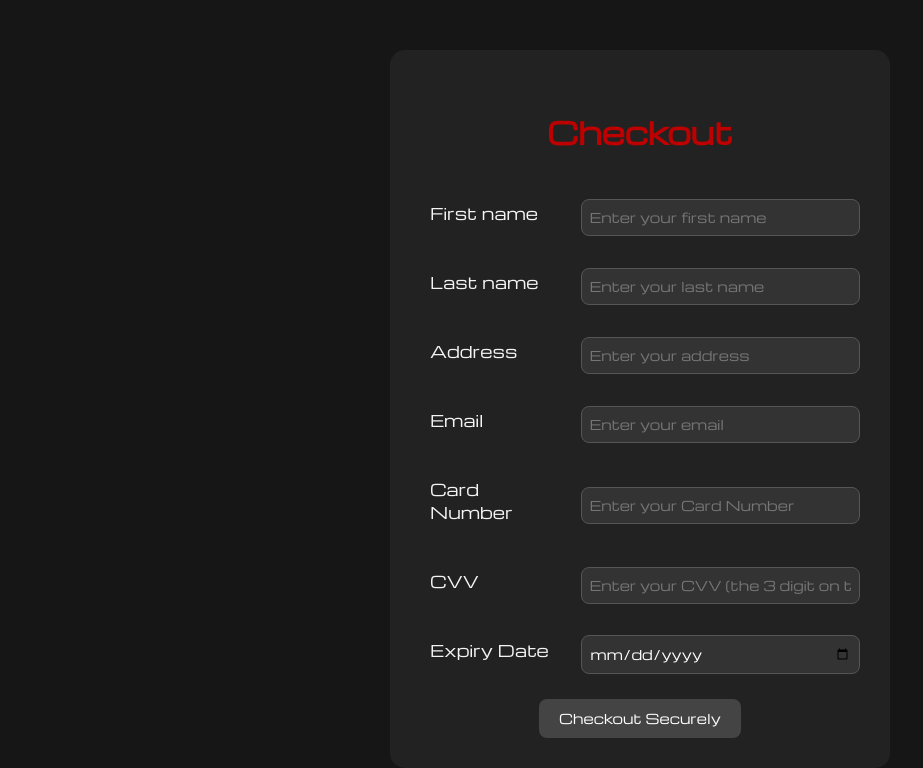
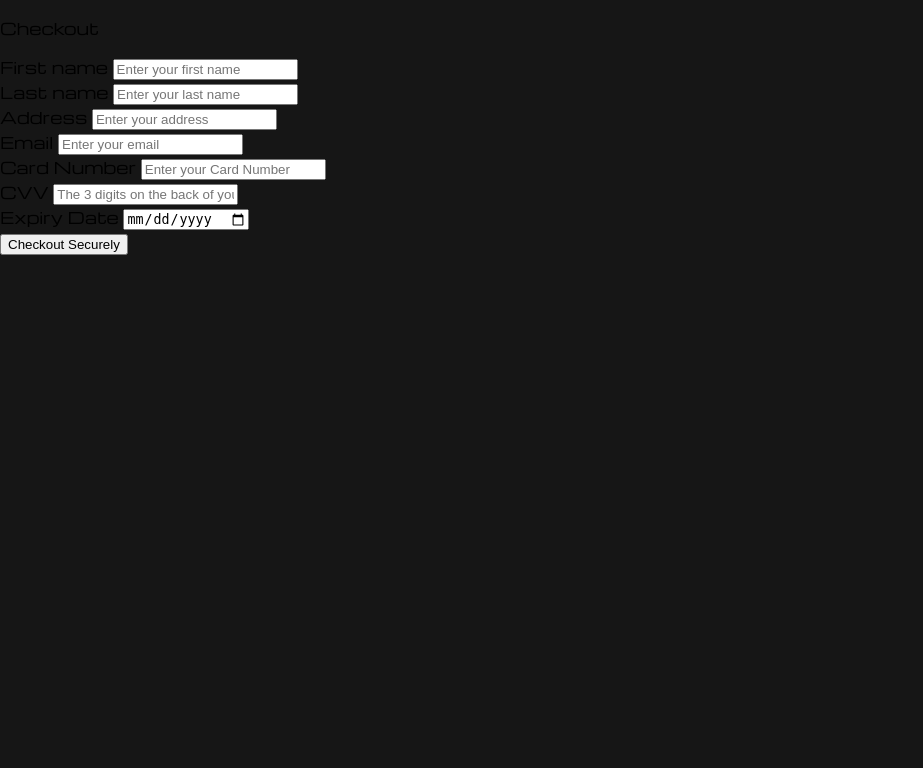
Before and after one commit to RW0990/SoftwareEngineering, a Node server app: template views/checkout.ejs in a window 1280 px wide. Shown: the part 53-821 px from the top of the page, without its empty margins (0-923 px from the left). After the commit the page ends 308 px from the top, so only its background shows below. Run offline with Node 20, Linux system fonts and the light colour scheme; the template is opened without the code that fills it, so the values that code supplies are empty; some libraries are stand-ins or nearby versions.

Commit message:
Add files via upload

```diff
--- a/views/cart.ejs
+++ b/views/cart.ejs
@@ -40,7 +40,7 @@
 
       <div class="cart-summary">
         <p class="cart-total">Total: $<span id="cart-total-amount"><%= cartTotal || 0 %></span></p>
-        <button type="button" id="checkout-btn" a href="/Checkout">Checkout</button>
+        <a href="/checkout" button type="button" id="checkout-btn">Checkout</a>
       </div>
     </main>
   </body>
--- a/views/checkout.ejs
+++ b/views/checkout.ejs
@@ -15,43 +15,43 @@
     <body>
         <%- include('partials/nav') %>
 
-        <div class="register-box">
-            <form class="register-form" action="/register" method="POST">
-                <p class="register-title">Checkout</p>
+        <div class="checkout-box">
+            <form class="checkout-form" action="/checkout" method="POST">
+                <p class="checkout-title">Checkout</p>
 
-                <% if (error) { %>
+                <% if (typeof error!=='undefined'&& error) { %>
                 <p class="error-message"><%= error %></p>
                 <% } %>
 
-                <div class="registerGroup">
+                <div class="checkoutGroup">
                     <label>First name</label>
                     <input type="text" name="firstName" placeholder="Enter your first name">
                 </div>
 
-                <div class="registerGroup">
+                <div class="checkoutGroup">
                     <label>Last name</label>
                     <input type="text" name="lastName" placeholder="Enter your last name">
                 </div>
 
-                <div class="registerGroup">
+                <div class="checkoutGroup">
                     <label>Address</label>
                     <input type="text" name="address" placeholder="Enter your address">
                 </div>
 
-                <div class="registerGroup">
+                <div class="checkoutGroup">
                     <label>Email</label>
                     <input type="email" name="email" placeholder="Enter your email">
                 </div>
 
-                <div class="registerGroup">
+                <div class="checkoutGroup">
                     <label>Card Number</label>
                     <input type="text" name="cardNumber" placeholder="Enter your Card Number">
                 </div>
-                 <div class="registerGroup">
+                 <div class="checkoutGroup">
                     <label>CVV</label>
-                    <input type="text" name="cvv" placeholder="Enter your CVV (the 3 digit on the back of your card)">
+                    <input type="text" name="cvv" placeholder="The 3 digits on the back of your card">
                 </div>
-                 <div class="registerGroup">
+                 <div class="checkoutGroup">
                     <label>Expiry Date</label>
                     <input type="date" name="expiryDate" placeholder="Enter your Expiry Date">
                 </div>
```
